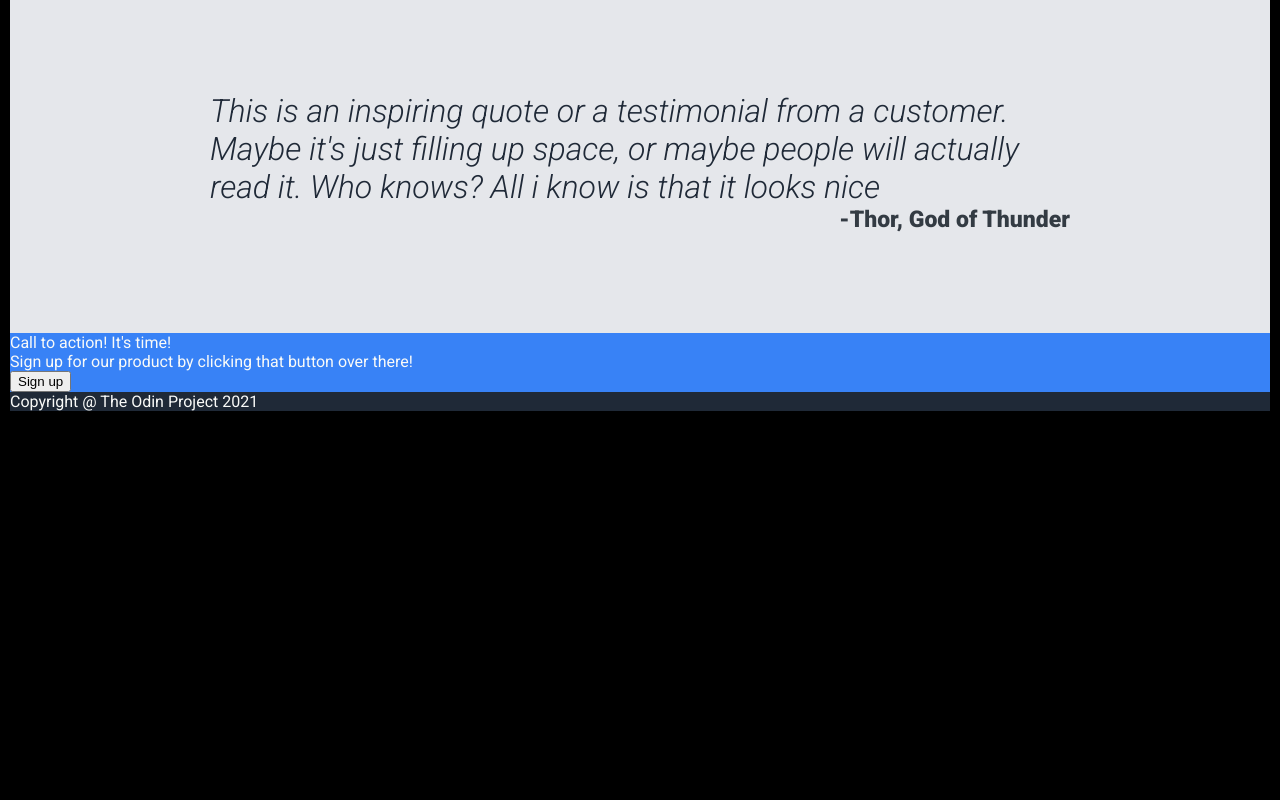
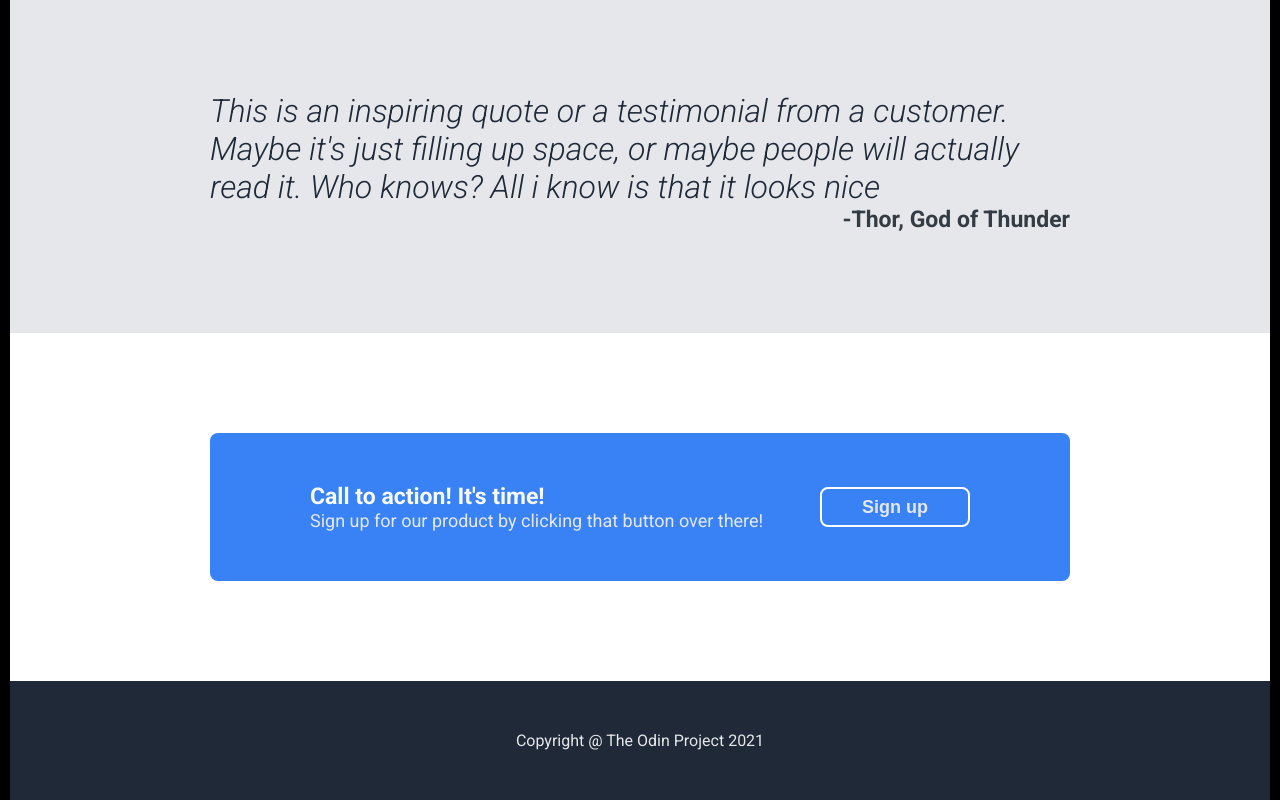
Before and after one commit to Lafett/odin-landing, a plain HTML site: page index.html in a window 1280 px wide. Shown: the part 1014-1814 px from the top of the page. Before the commit the page ends 1425 px from the top, so only its background shows below. Drawn offline with Linux system fonts and the light colour scheme.

Commit message:
Finish layout

```diff
--- a/index.html
+++ b/index.html
@@ -7,7 +7,7 @@
     <link rel="stylesheet" href="styles.css">
     <link rel="preconnect" href="https://fonts.googleapis.com">
     <link rel="preconnect" href="https://fonts.gstatic.com" crossorigin>
-    <link href="https://fonts.googleapis.com/css2?family=Roboto:ital,wght@0,400;0,700;0,900;1,300&display=swap" rel="stylesheet">
+    <link href="https://fonts.googleapis.com/css2?family=Roboto:ital,wght@0,400;0,500;0,700;1,300&display=swap" rel="stylesheet">
     <title>Document</title>
 </head>
 <body>
@@ -61,8 +61,6 @@
             <button class="bottom-button">Sign up</button>
         </div>
     </div>
-    <div class="footer">
-        <div class="text">Copyright @ The Odin Project 2021</div>
-    </div>
+    <div class="footer">Copyright @ The Odin Project 2021</div>
 </body>
 </html>
--- a/styles.css
+++ b/styles.css
@@ -28,7 +28,7 @@ ul {
     list-style: none;
     padding: 0;
     margin: 0;
-    color: #F9FAF8;
+    color: #E5E7EB;
     display: flex;
     gap: 30px;
     flex: none;
@@ -134,14 +134,52 @@ ul {
     text-align: end;
 }
 
-.blue-box {
-    background-color: #3882F6;
+.last-container {
+    background-color: white;
+    padding: 30px;
+    padding: 100px 200px;
+    display: flex;
 }
 
-.text {
-    color: #F9FAF8;
+.blue-box {
+    border-radius: 8px;
+    background-color: #3882F6;
+    padding: 50px 100px;
+    display: flex;
+    justify-content: space-between;
+    align-items: center;
+    flex: 1 0;
 }
 
 .upper-blue-box-text {
     color: #F9FAF8;
+    font-size: 23px;
+    font-weight: 800;
+    flex: none;
 }
+
+.text {
+    color: #E5E7EB;
+    font-size: large;
+    width: max-content;
+}
+
+.bottom-button {
+    background-color: #3882F6;
+    border-style: none;
+    border: 2px solid white;
+    border-radius: 8px;
+    color: #E5E7EB;
+    font-size: 18px;
+    font-weight: 700;
+    padding: 0 40px;
+    height: 40px;
+    margin-left: 30px;
+    flex: none;
+}
+
+.footer {
+    padding: 50px 0;
+    text-align: center;
+    color: #E5E7EB;
+}
```
